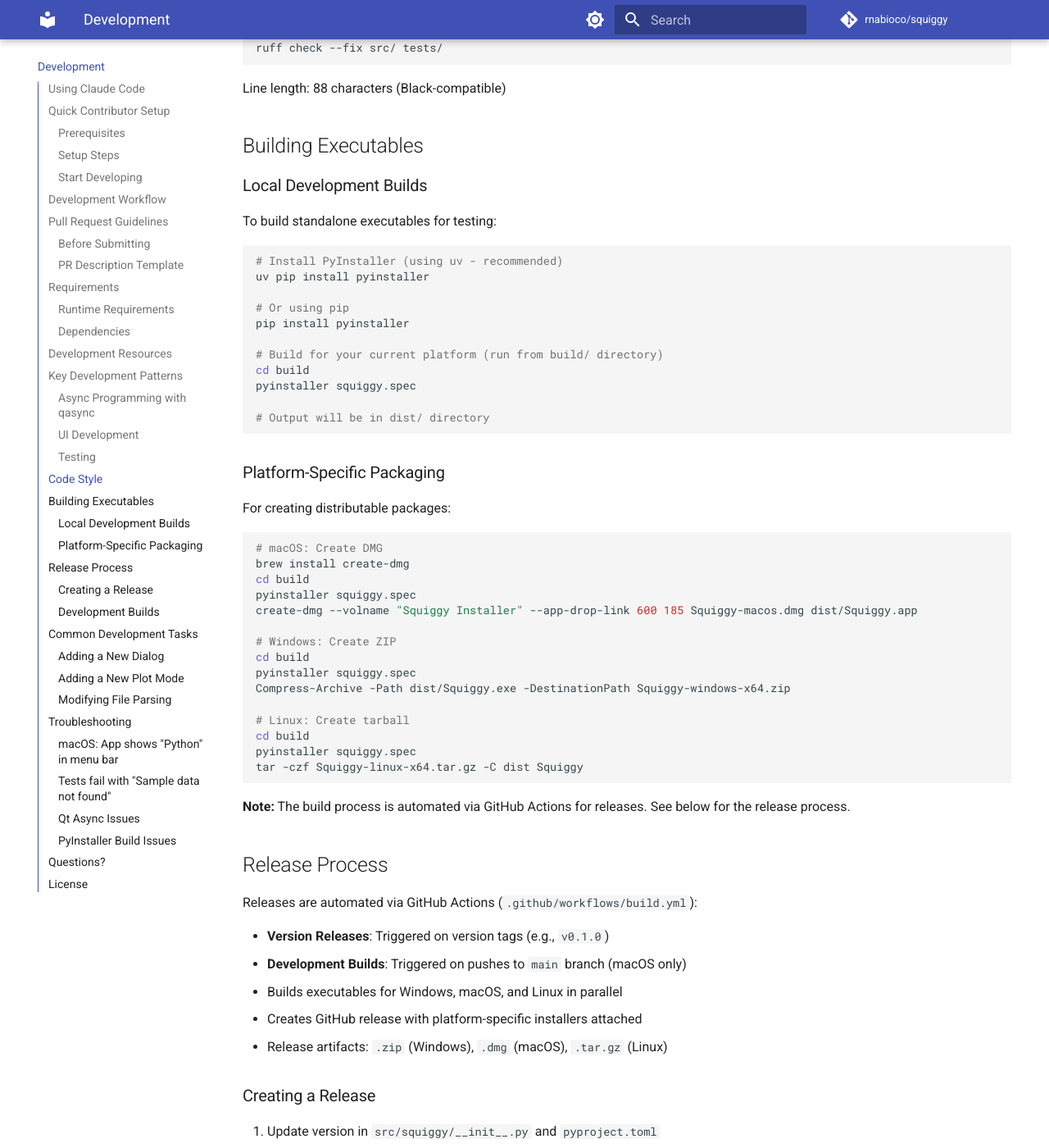
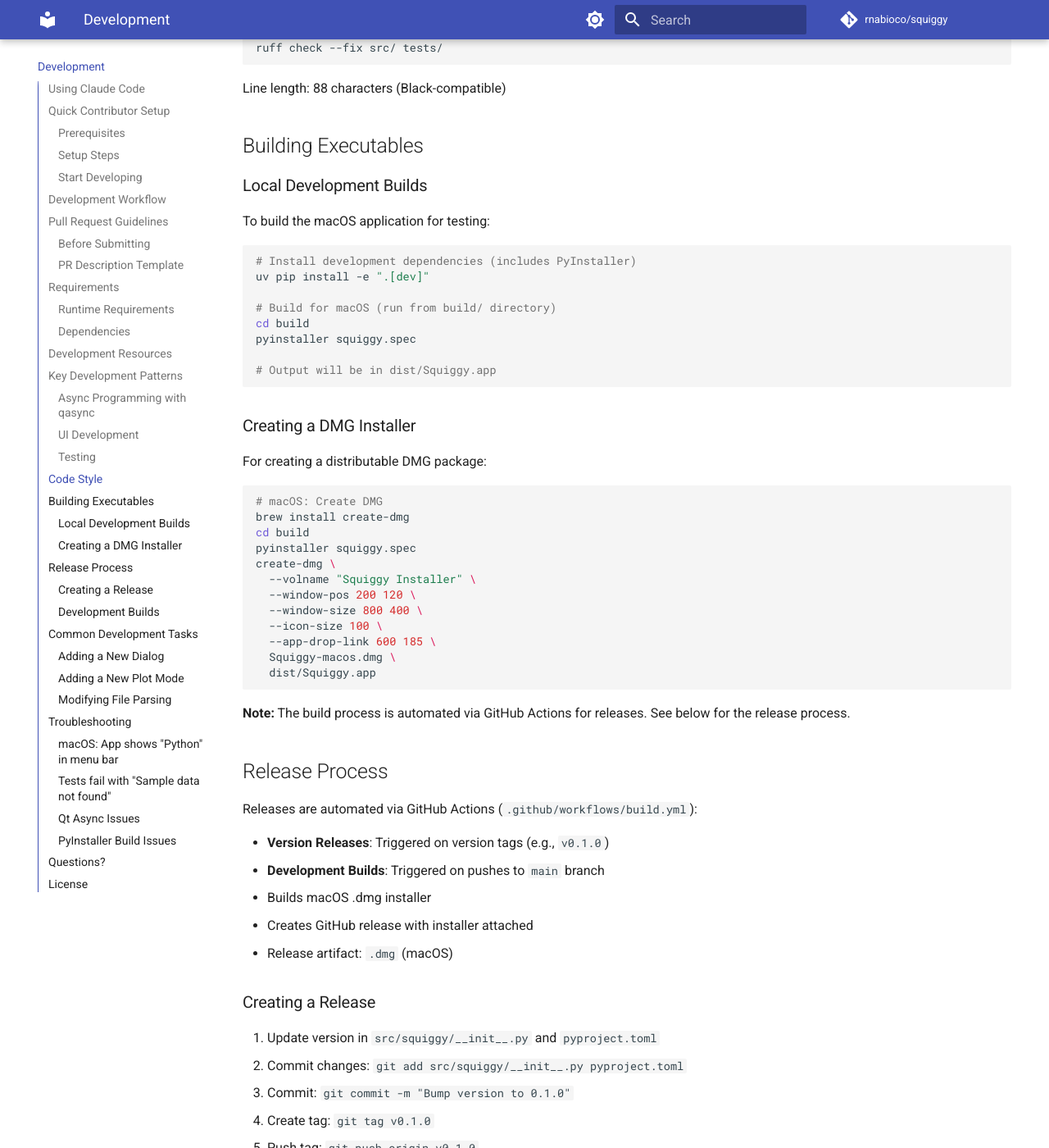
Before and after one commit to rnabioco/squiggy-positron, an MkDocs documentation site: the page built from docs/development.md, in a window 1280 px wide and 1400 px high, scrolled down 4169 px. Shown: the whole window at 82% size. Built offline with MkDocs 1.6.1 and Material for MkDocs 9.7.7, drawn with Linux system fonts in a browser that asks for light colours; comment, search, counter and statistics services are not loaded; some of the changed text lies outside the part shown.

Commit message:
docs: add screenshots and update documentation for macOS-only distribution
- Add comprehensive screenshot generation script using CLI headless export
- Generate 6 screenshots covering all plot modes (single, overlay, stacked, event-aligned)
- Update all documentation pages with visual examples and current information
- Focus documentation on macOS-only distribution (removed Windows/Linux references)
- Fix Bokeh export bug in CLI (plot_width/plot_height → width/height)
- Add /mkdocs slash command for automated documentation review and updates

Documentation changes:
- docs/index.md: Add hero screenshot, update platform support
- docs/installation.md: macOS-focused, recommend uv for builds
- docs/usage.md: Add screenshots for all plot modes and features
- docs/development.md: Update for macOS-only builds, remove multi-platform references

New files:
- scripts/generate_docs_screenshots.sh: Automated screenshot generation
- docs/images/: 6 PNG screenshots (1400×900px)
- .claude/commands/mkdocs.md: Slash command for doc maintenance

````diff
--- a/docs/development.md
+++ b/docs/development.md
@@ -162,42 +162,36 @@ Line length: 88 characters (Black-compatible)
 
 ### Local Development Builds
 
-To build standalone executables for testing:
+To build the macOS application for testing:
 
 ```bash
-# Install PyInstaller (using uv - recommended)
-uv pip install pyinstaller
+# Install development dependencies (includes PyInstaller)
+uv pip install -e ".[dev]"
 
-# Or using pip
-pip install pyinstaller
-
-# Build for your current platform (run from build/ directory)
+# Build for macOS (run from build/ directory)
 cd build
 pyinstaller squiggy.spec
 
-# Output will be in dist/ directory
+# Output will be in dist/Squiggy.app
 ```
 
-### Platform-Specific Packaging
+### Creating a DMG Installer
 
-For creating distributable packages:
+For creating a distributable DMG package:
 
 ```bash
 # macOS: Create DMG
 brew install create-dmg
 cd build
 pyinstaller squiggy.spec
-create-dmg --volname "Squiggy Installer" --app-drop-link 600 185 Squiggy-macos.dmg dist/Squiggy.app
-
-# Windows: Create ZIP
-cd build
-pyinstaller squiggy.spec
-Compress-Archive -Path dist/Squiggy.exe -DestinationPath Squiggy-windows-x64.zip
-
-# Linux: Create tarball
-cd build
-pyinstaller squiggy.spec
-tar -czf Squiggy-linux-x64.tar.gz -C dist Squiggy
+create-dmg \
+  --volname "Squiggy Installer" \
+  --window-pos 200 120 \
+  --window-size 800 400 \
+  --icon-size 100 \
+  --app-drop-link 600 185 \
+  Squiggy-macos.dmg \
+  dist/Squiggy.app
 ```
 
 **Note:** The build process is automated via GitHub Actions for releases. See below for the release process.
@@ -207,10 +201,10 @@ tar -czf Squiggy-linux-x64.tar.gz -C dist Squiggy
 Releases are automated via GitHub Actions (`.github/workflows/build.yml`):
 
 - **Version Releases**: Triggered on version tags (e.g., `v0.1.0`)
-- **Development Builds**: Triggered on pushes to `main` branch (macOS only)
-- Builds executables for Windows, macOS, and Linux in parallel
-- Creates GitHub release with platform-specific installers attached
-- Release artifacts: `.zip` (Windows), `.dmg` (macOS), `.tar.gz` (Linux)
+- **Development Builds**: Triggered on pushes to `main` branch
+- Builds macOS .dmg installer
+- Creates GitHub release with installer attached
+- Release artifact: `.dmg` (macOS)
 
 ### Creating a Release
 
@@ -219,12 +213,12 @@ Releases are automated via GitHub Actions (`.github/workflows/build.yml`):
 3. Commit: `git commit -m "Bump version to 0.1.0"`
 4. Create tag: `git tag v0.1.0`
 5. Push tag: `git push origin v0.1.0`
-6. GitHub Actions will automatically build executables for all platforms
-7. A new release will be created with all platform binaries attached
+6. GitHub Actions will automatically build the macOS installer
+7. A new release will be created with the .dmg attached
 
 ### Development Builds
 
-Development builds are automatically created on every push to `main` and available under the ["latest" release tag](https://github.com/rnabioco/squiggy/releases/tag/latest). These builds include only macOS .dmg files for faster CI builds.
+Development builds are automatically created on every push to `main` and available under the ["latest" release tag](https://github.com/rnabioco/squiggy/releases/tag/latest).
 
 ## Common Development Tasks
 
@@ -269,7 +263,7 @@ Development builds are automatically created on every push to `main` and availab
 ### PyInstaller Build Issues
 - Update `build/squiggy.spec` `hiddenimports` for missing modules
 - Ensure data files are listed in `datas` parameter
-- Test builds on each platform (macOS, Windows, Linux)
+- Test builds on macOS before releasing
 
 ## Questions?
 
````
Also changed, not shown: .claude/commands/mkdocs.md (added, +75 -0 lines), docs/index.md (+5 -3 lines), docs/installation.md (+20 -21 lines), docs/usage.md (+27 -3 lines), docs/images/eventalign_dwell.png (added), docs/images/eventalign_mode.png (added), docs/images/overlay_mode.png (added), docs/images/signal_points.png (added), docs/images/single_read.png (added), docs/images/stacked_mode.png (added), 2 other files.
